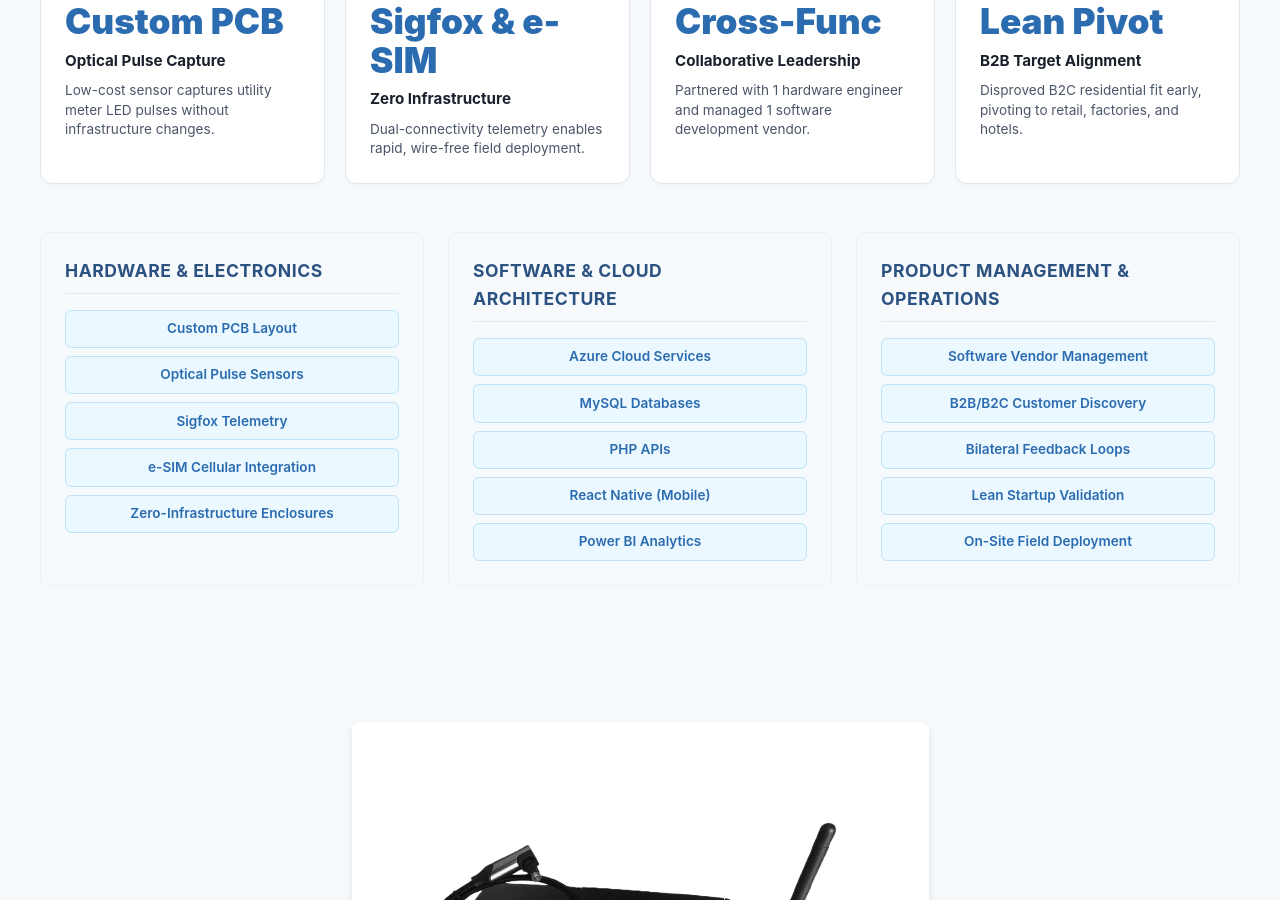
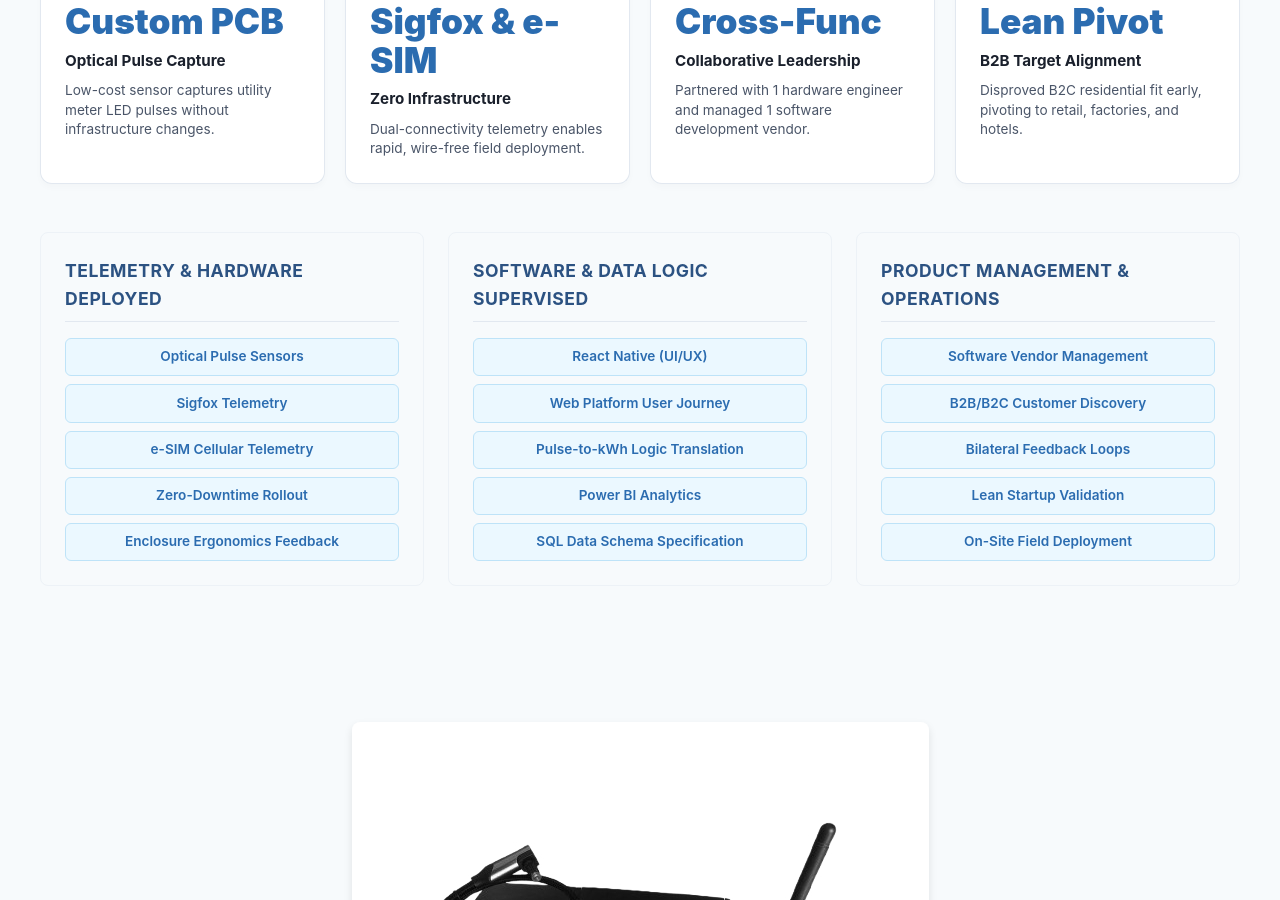
Before and after one commit to xion-xion/xion-xion.github.io, a Jekyll site: the page built from projects/project-energy-eye.html, in a window 1280 px wide and 900 px high, scrolled down 548 px. Built offline with Jekyll 4.4.1, drawn with Linux system fonts in a browser that asks for light colours.

Commit message:
style(energy-eye): reframe taxonomy grid to reflect PM & Liaison role

```diff
--- a/projects/project-energy-eye.html
+++ b/projects/project-energy-eye.html
@@ -48,23 +48,23 @@ title: "Energy Eye: Commercial Product Development"
     <!-- Structured Tech Taxonomy -->
     <div class="tech-tax-grid">
         <div class="tech-tax-card">
-            <h3>Hardware & Electronics</h3>
+            <h3>Telemetry & Hardware Deployed</h3>
             <div class="tech-tax-tags">
-                <span class="skill-tag">Custom PCB Layout</span>
                 <span class="skill-tag">Optical Pulse Sensors</span>
                 <span class="skill-tag">Sigfox Telemetry</span>
-                <span class="skill-tag">e-SIM Cellular Integration</span>
-                <span class="skill-tag">Zero-Infrastructure Enclosures</span>
+                <span class="skill-tag">e-SIM Cellular Telemetry</span>
+                <span class="skill-tag">Zero-Downtime Rollout</span>
+                <span class="skill-tag">Enclosure Ergonomics Feedback</span>
             </div>
         </div>
         <div class="tech-tax-card">
-            <h3>Software & Cloud Architecture</h3>
+            <h3>Software & Data Logic Supervised</h3>
             <div class="tech-tax-tags">
-                <span class="skill-tag">Azure Cloud Services</span>
-                <span class="skill-tag">MySQL Databases</span>
-                <span class="skill-tag">PHP APIs</span>
-                <span class="skill-tag">React Native (Mobile)</span>
+                <span class="skill-tag">React Native (UI/UX)</span>
+                <span class="skill-tag">Web Platform User Journey</span>
+                <span class="skill-tag">Pulse-to-kWh Logic Translation</span>
                 <span class="skill-tag">Power BI Analytics</span>
+                <span class="skill-tag">SQL Data Schema Specification</span>
             </div>
         </div>
         <div class="tech-tax-card">
```
